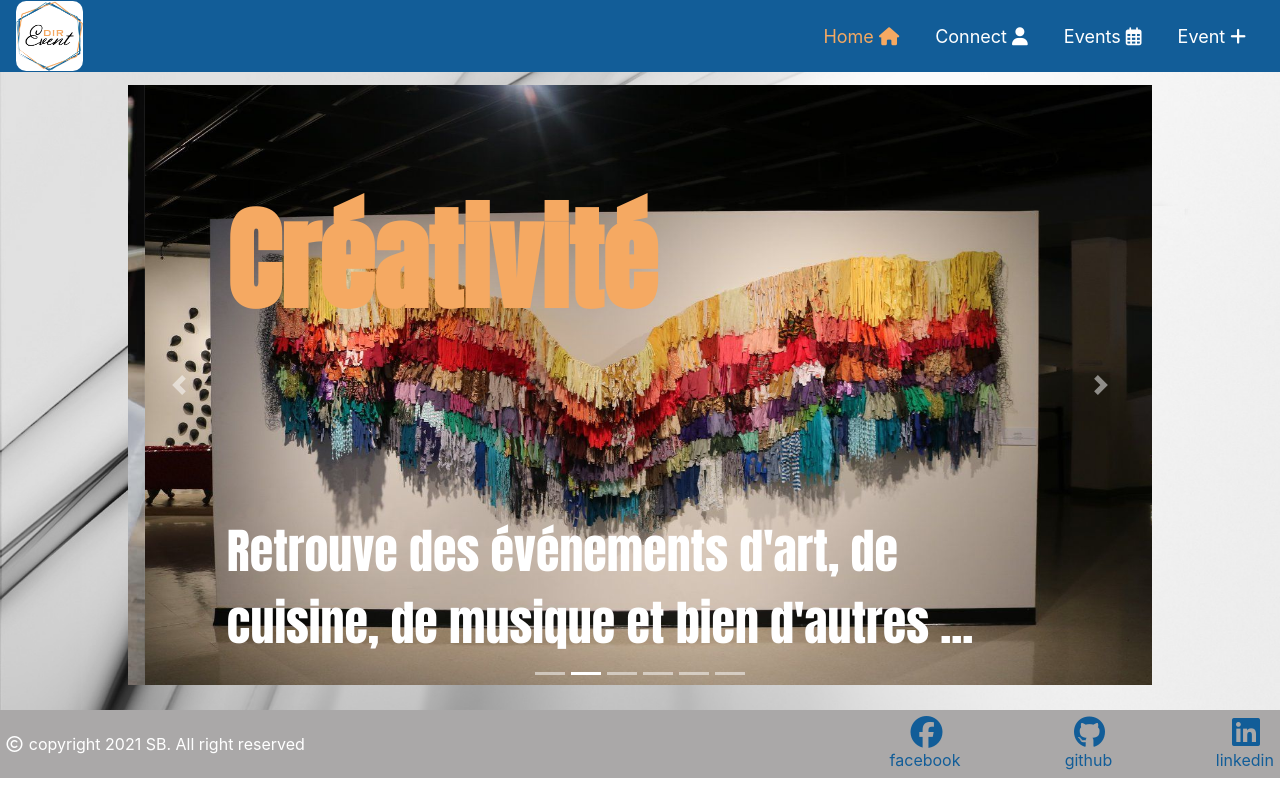
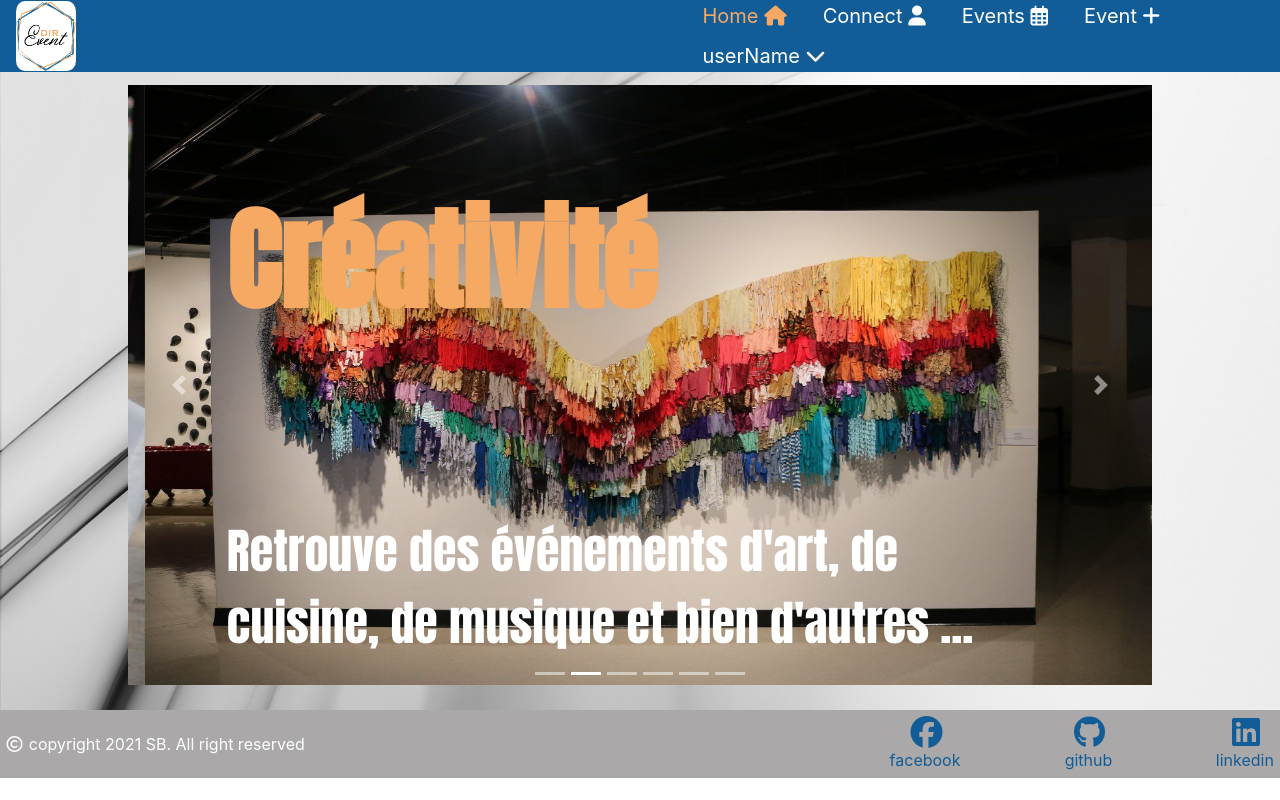
Before and after one commit to Sonia-BT/Eventplatfom, a React (Create React App) app in the folder client/: page /Home in a window 1280 px wide. Built offline with nearby package versions, Linux system fonts and the light colour scheme; a web font is replaced by a local one.

Commit message:
add new items

```diff
--- a/client/src/components/NavigationBar/NavBar.css
+++ b/client/src/components/NavigationBar/NavBar.css
@@ -6,8 +6,8 @@
   padding: 0 1rem;
   display: flex;
   align-items: center;
-  justify-content: space-between;
-  font-size: 18px;
+  /* justify-content: space-between; */ /*A réutiliser aprés avoir regler le pblm de l'affichage des items sur la nav bar*/
+  font-size: 20px;
 }
 
 /* .NavigationLogo {
@@ -58,11 +58,12 @@
 
 .NavigationBar {
   margin-left: 1.5rem;
+  padding-left: 25%;
 }
 
-.NavigationBar {
+/* .NavigationBar {
   margin-bottom: 0%;
-}
+} */
 
 .NavigationBar li {
   margin: 0 0.5rem;
@@ -117,3 +118,12 @@ ul .Sub_Auth li:hover {
 .NavigationBar li:hover .Sub_Auth {
   opacity: 1;
 }
+
+.UserItems li {
+  padding-left: 5px !important;
+  width: 120%;
+}
+
+.fa-power-off {
+  margin-left: 5%;
+}
--- a/client/src/components/NavigationBar/NavBar.js
+++ b/client/src/components/NavigationBar/NavBar.js
@@ -44,6 +44,22 @@ function NavBar() {
                 Event <i className="fas fa-plus"></i>
               </NavLink>
             </li>
+            <li>
+              userName <i className="fas fa-chevron-down"></i>
+              <ul className="Sub_Auth UserItems">
+                <NavLink to="/Myevents">
+                  <li>My events</li>
+                </NavLink>
+                <NavLink to="/MyFav">
+                  <li>My favories</li>
+                </NavLink>
+                <NavLink to="/">
+                  <li>
+                    Log out <i className="fas fa-power-off"></i>
+                  </li>
+                </NavLink>
+              </ul>
+            </li>
           </ul>
         </nav>
       </header>
```
